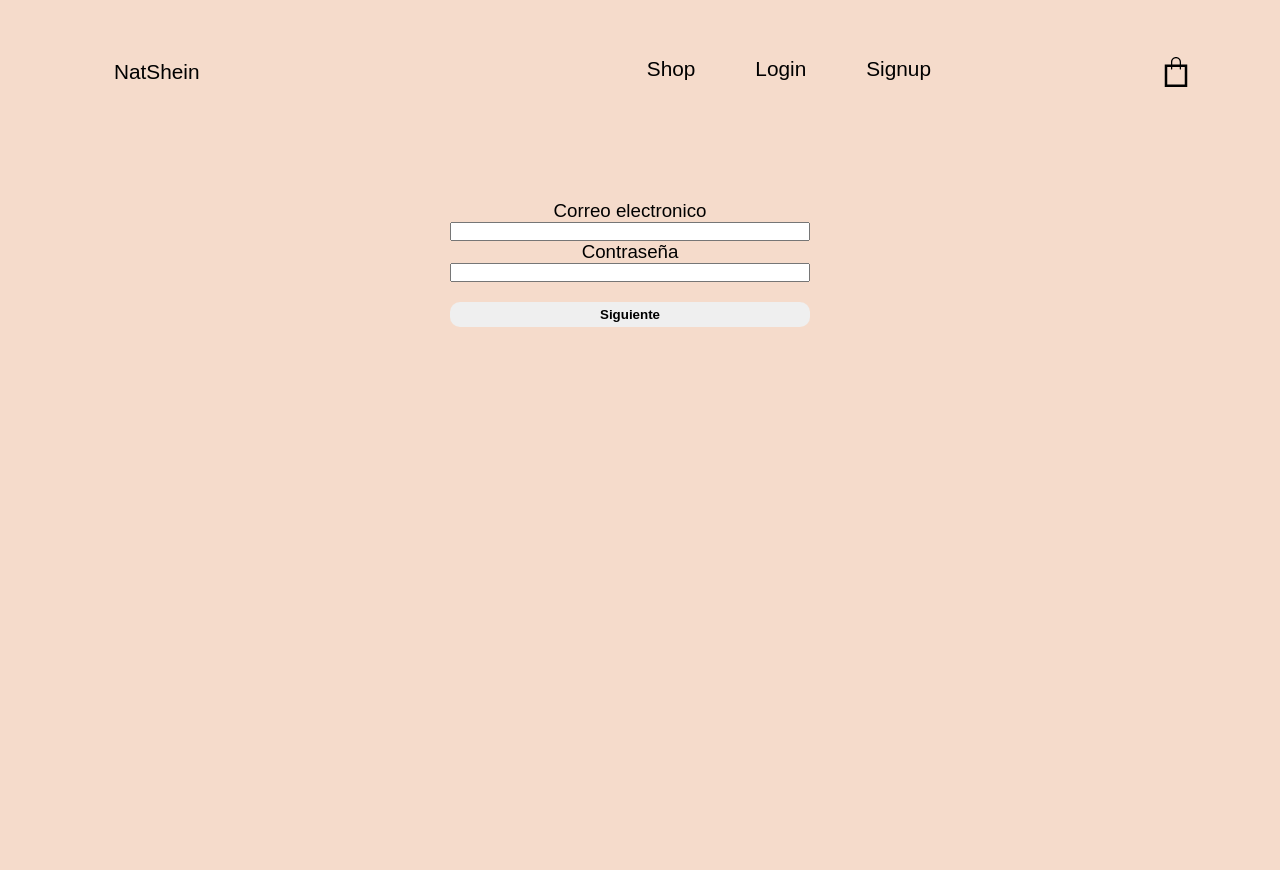
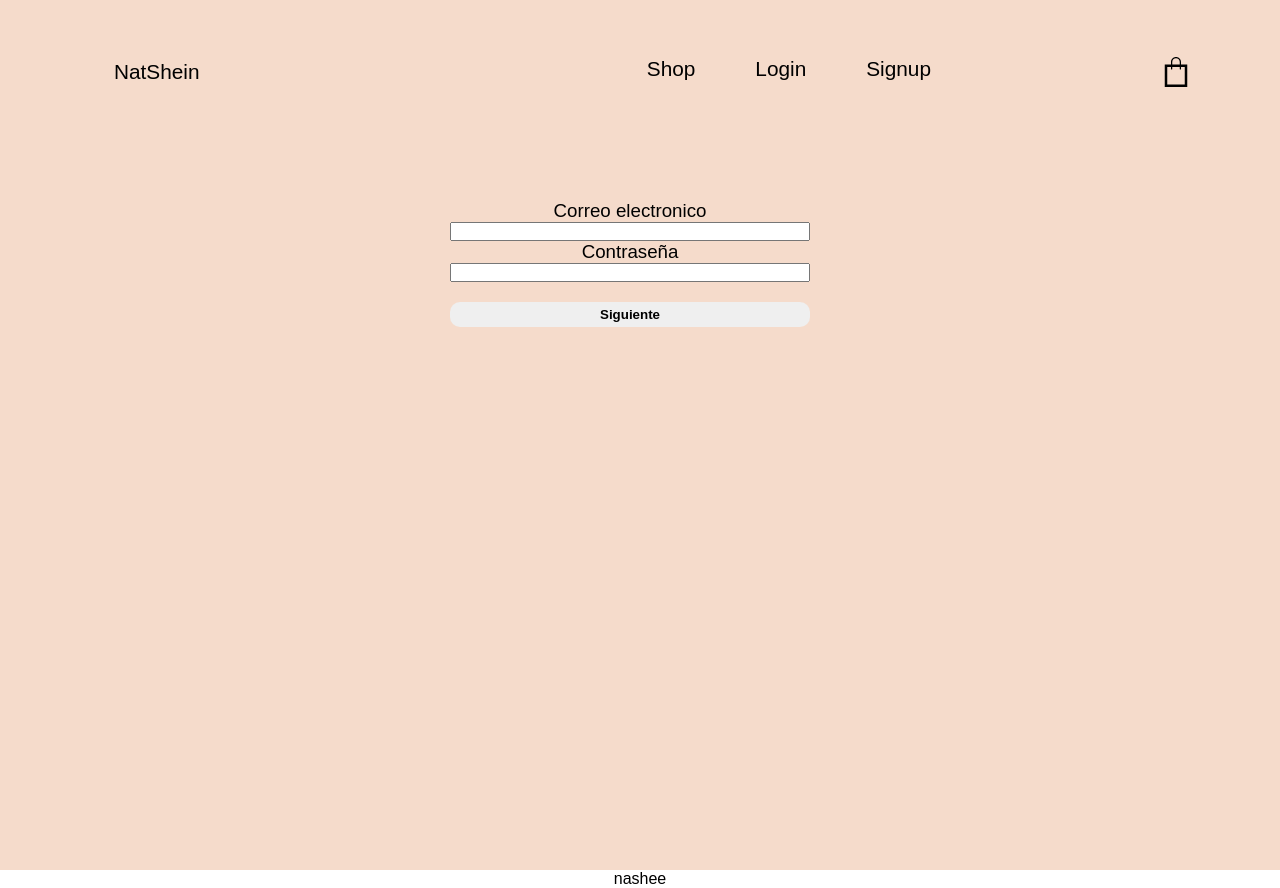
Before and after one commit to TomasMatarazzo/shopping, a React (Create React App) app: page /login in a window 1280 px wide. Built offline with nearby package versions, Linux system fonts and the light colour scheme; no server answers.

Commit message:
heroku link

```diff
--- /dev/null
+++ b/src/API.js
@@ -0,0 +1,29 @@
+import React, { useEffect, useState } from 'react'
+
+export const API = () => {
+  const [long, setLong] = useState('')
+  const [short, setShort] = useState('')
+
+  const factFromApi = () => {
+    return fetch('https://catfact.ninja/fact')
+      .then(res => res.json())
+      .then(data => data.fact)
+  }
+
+  const giphAPI = (string) => {
+    return fetch('https://catfact.ninja/fact')
+      .then(res => res.json())
+      .then(data => data.fact)
+  }
+  const firstRender = () => {
+    factFromApi()
+      .then(data => setLong(data))
+    giphAPI()
+      .then(data => setShort(data))
+  }
+
+  useEffect(firstRender, [])
+  return (
+    <div>{short + 'nashee' + long}</div>
+  )
+}
--- a/src/App.js
+++ b/src/App.js
@@ -10,6 +10,7 @@ import { TYPES } from './state/actions/types.js'
 import { cartReducer } from './state/reducers/cartReducer'
 import Home from './pages/Home'
 import { AccountInfo } from './pages/Nav/AccountInfo'
+import { API } from './API'
 
 // import Button from './components/Button'
 const initialState = {
@@ -90,6 +91,7 @@ const App = () => {
                 <Route path = "/signup" element = { <Signup/>}/>
                 <Route path = "/info" element = { <AccountInfo info = {state.info} logout = {logout}/>}/>
               </Routes>
+              <API></API>
         </div>
   )
 }
--- a/src/services/auth.js
+++ b/src/services/auth.js
@@ -1,5 +1,5 @@
 import axios from 'axios'
-const baseUrl = 'http://localhost:5050/api/auth'
+const baseUrl = 'https://ecommercecoderr.herokuapp.com/api/auth'
 
 const login = async (user) => {
   console.log(user)
--- a/src/services/cart.js
+++ b/src/services/cart.js
@@ -1,5 +1,5 @@
 import axios from 'axios'
-const baseUrl = 'http://localhost:5050/api/carrito'
+const baseUrl = 'https://ecommercecoderr.herokuapp.com/carrito'
 
 const addProductToCart = async (id, token) => {
   const response = await axios.post(`${baseUrl}/${id}`, { headers: { Authorization: token } })
```
